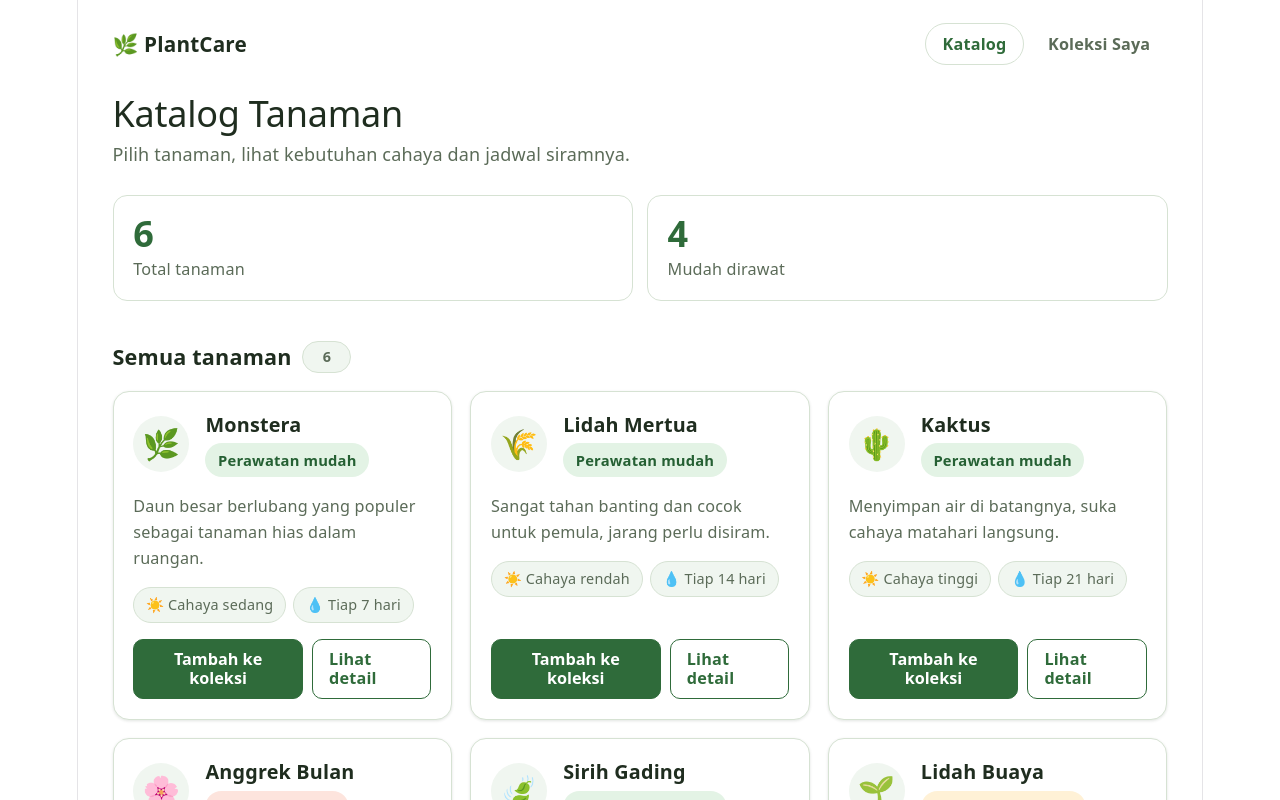
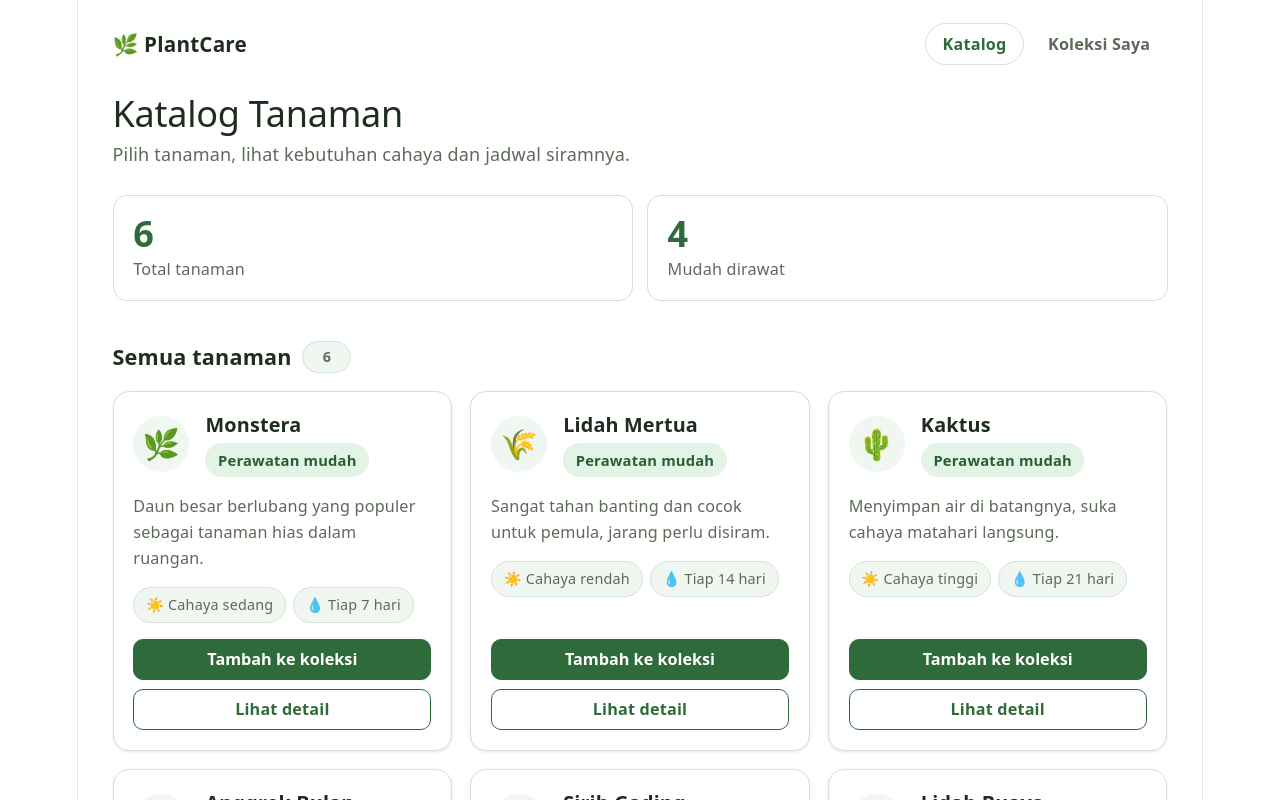
Before and after one commit to caligoio/PlantCare, a React (Vite) app: page / in a window 1280 px wide. Shown: the top 800 px of the page. Built offline with nearby package versions, Linux system fonts and the light colour scheme.

Commit message:
style: rapikan style tombol

```diff
--- a/src/features/catalog/Catalog.css
+++ b/src/features/catalog/Catalog.css
@@ -132,6 +132,7 @@
   color: var(--col-muted);
   display: -webkit-box;
   -webkit-line-clamp: 3;
+  line-clamp: 3;
   -webkit-box-orient: vertical;
   overflow: hidden;
 }
@@ -153,8 +154,12 @@
 }
 .cat-card__actions {
   display: flex;
+  flex-wrap: wrap;
   gap: 0.5rem;
   margin-top: auto;
+}
+.cat-btn--full {
+  flex-basis: 100%;
 }
 
 /* ===== Label tingkat perawatan ===== */
@@ -210,6 +215,11 @@
 }
 .cat-btn--outline:hover {
   background: var(--col-surface-2);
+}
+.cat-btn:disabled {
+  opacity: 0.6;
+  cursor: default;
+  filter: none;
 }
 .cat-btn:focus-visible {
   outline: 3px solid var(--col-accent);
```
